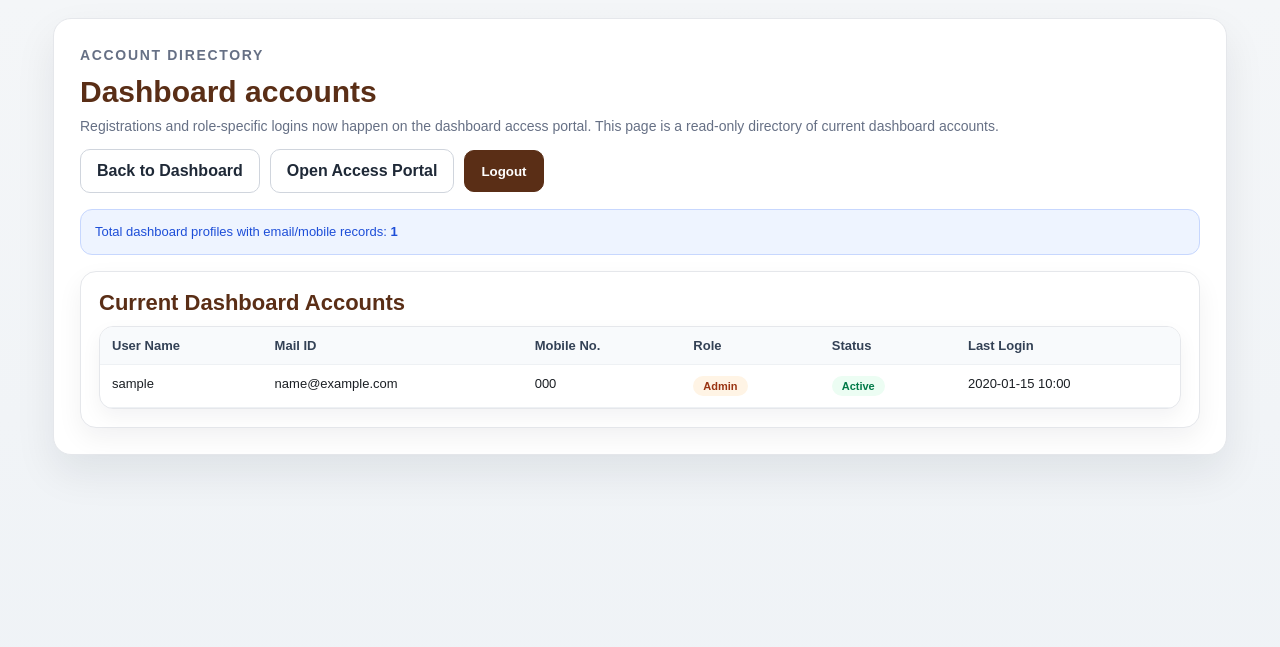
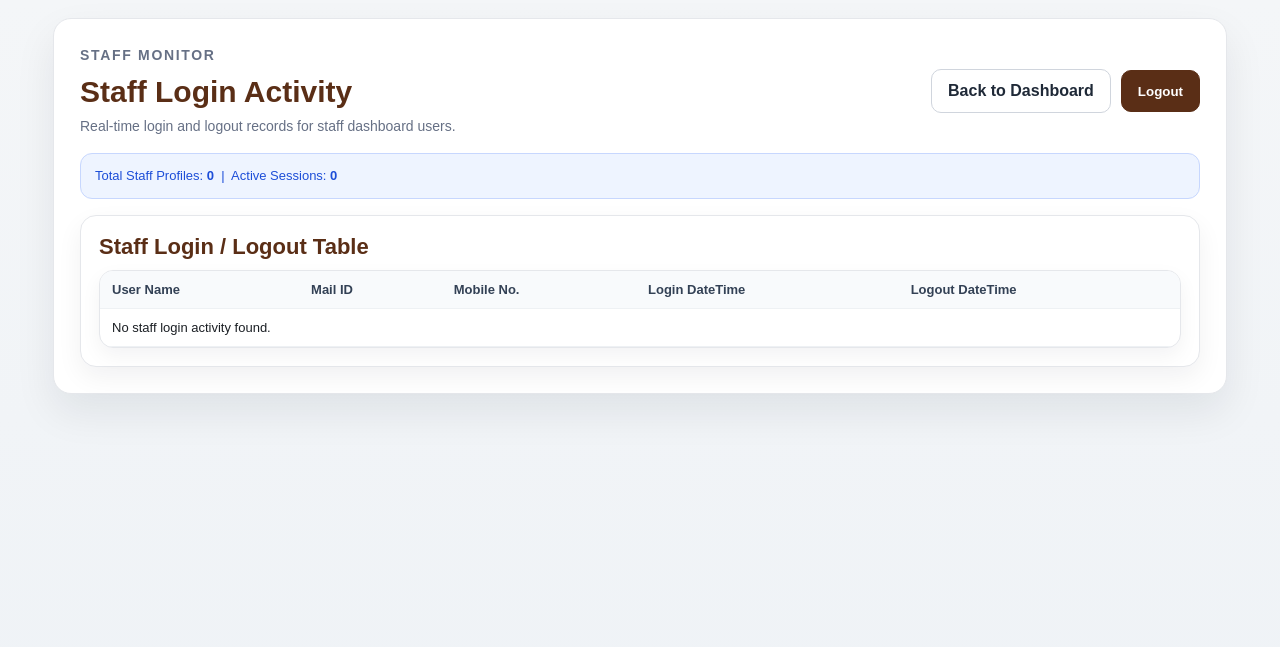
Before and after one commit to AnujMishra77000/suneil_cafe, a Django app: page /admin-dashboard/team/ in a window 1280 px wide. Shown: the top 647 px of the page. Run offline with Django 5.2, Linux system fonts and the light colour scheme; a user stored in the database is signed in; tables that the repository leaves empty hold one stand-in row (values such as "Sample post"); parts of the project's set-up code (start-up, migrations or seed data) failed here and were passed over.

Commit message:
New_60 commit

```diff
--- a/orders/auth_views.py
+++ b/orders/auth_views.py
@@ -1,6 +1,8 @@
 from django.contrib.auth import get_user_model, login, logout
+from django.db import IntegrityError
 from django.shortcuts import redirect, render
 from django.urls import reverse
+from django.utils import timezone
 from django.utils.decorators import method_decorator
 from django.utils.http import url_has_allowed_host_and_scheme
 from django.views import View
@@ -14,6 +16,7 @@ from .auth_forms import (
     StaffRegistrationForm,
 )
 from .models import DashboardAccountProfile
+from .models import DashboardLoginActivity
 
 
 User = get_user_model()
@@ -121,8 +124,54 @@ def _login_dashboard_user(request, user):
 
 
 
-def _role_label(user):
-    return "Admin" if user.is_superuser else "Staff"
+def _resolved_profile_contact(user):
+    profile = getattr(user, "dashboard_profile", None)
+    email = (getattr(profile, "email", "") or user.email or "").strip().lower()
+    mobile_number = (getattr(profile, "mobile_number", "") or "").strip()
+    return email, mobile_number
+
+
+def _request_ip_address(request):
+    forwarded_for = (request.META.get("HTTP_X_FORWARDED_FOR") or "").strip()
+    if forwarded_for:
+        return forwarded_for.split(",")[0].strip() or None
+    remote_addr = (request.META.get("REMOTE_ADDR") or "").strip()
+    return remote_addr or None
+
+
+def _track_staff_login_activity(request, user):
+    if not user.is_authenticated or not user.is_staff or user.is_superuser:
+        return
+    email, mobile_number = _resolved_profile_contact(user)
+    DashboardLoginActivity.objects.create(
+        user=user,
+        email=email,
+        mobile_number=mobile_number,
+        session_key=(request.session.session_key or "").strip(),
+        ip_address=_request_ip_address(request),
+    )
+
+
+def _track_staff_logout_activity(request, user):
+    if not user.is_authenticated or not user.is_staff or user.is_superuser:
+        return
+
+    session_key = (request.session.session_key or "").strip()
+    pending_rows = DashboardLoginActivity.objects.filter(
+        user=user,
+        logout_at__isnull=True,
+    )
+
+    row = None
+    if session_key:
+        row = pending_rows.filter(session_key=session_key).order_by("-login_at").first()
+    if row is None:
+        row = pending_rows.order_by("-login_at").first()
+    if row is None:
+        return
+
+    row.logout_at = timezone.now()
+    row.save(update_fields=["logout_at"])
 
 
 class DashboardAccessPortalView(View):
@@ -197,11 +246,17 @@ class DashboardAuthFormView(View):
 
         config = self._page_config()
         if config["mode"] == "register":
-            user = form.save()
+            try:
+                user = form.save()
+            except IntegrityError:
+                form.add_error(None, "Registration could not be completed. Please try again.")
+                context = self._context(request, form, status_code=400)
+                return render(request, self.template_name, context, status=400)
         else:
             user = form.get_user()
 
         _login_dashboard_user(request, user)
+        _track_staff_login_activity(request, user)
         return redirect(_safe_next_url(request, config["success_redirect"]))
 
 
@@ -231,10 +286,15 @@ class DashboardLoginView(View):
 
 class DashboardLogoutView(View):
     def post(self, request):
+        if request.user.is_authenticated:
+            _track_staff_logout_activity(request, request.user)
         logout(request)
         return redirect(reverse("dashboard-auth-portal"))
 
     def get(self, request):
+        if request.user.is_authenticated:
+            _track_staff_logout_activity(request, request.user)
+            logout(request)
         return redirect(reverse("dashboard-auth-portal"))
 
 
@@ -251,27 +311,19 @@ class AdminStaffManageView(View):
     template_name = "orders/admin_staff_manage.html"
 
     def get(self, request):
-        users = User.objects.filter(is_staff=True).select_related("dashboard_profile").order_by("-is_superuser", "username")
-        rows = []
-        for user in users:
-            profile = getattr(user, "dashboard_profile", None)
-            rows.append(
-                {
-                    "username": user.username,
-                    "role": _role_label(user),
-                    "email": getattr(profile, "email", user.email or "-"),
-                    "mobile_number": getattr(profile, "mobile_number", "-"),
-                    "is_active": user.is_active,
-                    "last_login": user.last_login,
-                }
-            )
+        rows = list(
+            DashboardLoginActivity.objects.select_related("user")
+            .filter(user__is_staff=True, user__is_superuser=False)
+            .order_by("-login_at")
+        )
+        active_count = sum(1 for row in rows if row.logout_at is None)
 
         return render(
             request,
             self.template_name,
             {
                 "rows": rows,
-                "login_url": reverse("dashboard-auth-portal"),
-                "profile_count": DashboardAccountProfile.objects.count(),
+                "profile_count": DashboardAccountProfile.objects.filter(user__is_staff=True, user__is_superuser=False).count(),
+                "active_count": active_count,
             },
         )
--- a/orders/models.py
+++ b/orders/models.py
@@ -250,3 +250,27 @@ class DashboardAccountProfile(models.Model):
 
     def __str__(self):
         return f"{self.user.username} ({self.email})"
+
+
+class DashboardLoginActivity(models.Model):
+    user = models.ForeignKey(
+        settings.AUTH_USER_MODEL,
+        on_delete=models.CASCADE,
+        related_name="dashboard_login_activities",
+    )
+    email = models.EmailField()
+    mobile_number = models.CharField(max_length=15, blank=True, default="")
+    session_key = models.CharField(max_length=64, blank=True, default="", db_index=True)
+    ip_address = models.GenericIPAddressField(blank=True, null=True)
+    login_at = models.DateTimeField(auto_now_add=True, db_index=True)
+    logout_at = models.DateTimeField(blank=True, null=True, db_index=True)
+
+    class Meta:
+        ordering = ["-login_at"]
+        indexes = [
+            models.Index(fields=["user", "login_at"]),
+            models.Index(fields=["logout_at", "login_at"]),
+        ]
+
+    def __str__(self):
+        return f"{self.user.username} @ {self.login_at:%Y-%m-%d %H:%M:%S}"
--- a/orders/static/orders/admin_dashboard.css
+++ b/orders/static/orders/admin_dashboard.css
@@ -273,6 +273,7 @@ body {
 .quick-link--ads { background: linear-gradient(145deg, #ffeacc 0%, #ffdfb0 100%); }
 .quick-link--pincode { background: linear-gradient(145deg, #e2f9f4 0%, #c8f1e7 100%); }
 .quick-link--contact { background: linear-gradient(145deg, #fff0d9 0%, #ffe5bc 100%); }
+.quick-link--activity { background: linear-gradient(145deg, #e8f2ff 0%, #d2e5ff 100%); }
 
 @media (max-width: 980px) {
     .dashboard-top {
--- a/orders/templates/orders/admin_staff_manage.html
+++ b/orders/templates/orders/admin_staff_manage.html
@@ -4,21 +4,20 @@
 <head>
     <meta charset="UTF-8" />
     <meta name="viewport" content="width=device-width, initial-scale=1.0" />
-    <title>Dashboard Accounts | Thathwamasi Admin</title>
-    <link rel="stylesheet" href="{% static 'orders/admin_auth.css' %}?v=20260301-auth3" />
+    <title>Staff Login Activity | Thathwamasi Admin</title>
+    <link rel="stylesheet" href="{% static 'orders/admin_auth.css' %}?v=20260305-auth7" />
 </head>
 <body>
     <main class="auth-shell auth-shell--wide" style="padding-top:18px;padding-bottom:18px;">
         <section class="auth-card auth-card--wide">
             <div class="toolbar">
                 <div class="auth-top" style="margin-bottom:0;">
-                    <p class="auth-eyebrow">Account Directory</p>
-                    <h1>Dashboard accounts</h1>
-                    <p>Registrations and role-specific logins now happen on the dashboard access portal. This page is a read-only directory of current dashboard accounts.</p>
+                    <p class="auth-eyebrow">Staff Monitor</p>
+                    <h1>Staff Login Activity</h1>
+                    <p>Real-time login and logout records for staff dashboard users.</p>
                 </div>
                 <div class="toolbar-actions">
                     <a class="btn" href="/admin-dashboard/">Back to Dashboard</a>
-                    <a class="btn" href="{{ login_url }}">Open Access Portal</a>
                     <form method="post" action="{% url 'dashboard-auth-logout' %}" class="inline-form">
                         {% csrf_token %}
                         <button type="submit" class="btn btn-primary">Logout</button>
@@ -26,10 +25,14 @@
                 </div>
             </div>
 
-            <div class="banner banner-info" style="margin-bottom:16px;">Total dashboard profiles with email/mobile records: <strong>{{ profile_count }}</strong></div>
+            <div class="banner banner-info" style="margin-bottom:16px;">
+                Total Staff Profiles: <strong>{{ profile_count }}</strong>
+                &nbsp;|&nbsp;
+                Active Sessions: <strong>{{ active_count }}</strong>
+            </div>
 
             <div class="card">
-                <h2>Current Dashboard Accounts</h2>
+                <h2>Staff Login / Logout Table</h2>
                 <div class="table-wrap">
                     <table>
                         <thead>
@@ -37,35 +40,27 @@
                                 <th>User Name</th>
                                 <th>Mail ID</th>
                                 <th>Mobile No.</th>
-                                <th>Role</th>
-                                <th>Status</th>
-                                <th>Last Login</th>
+                                <th>Login DateTime</th>
+                                <th>Logout DateTime</th>
                             </tr>
                         </thead>
                         <tbody>
                             {% for row in rows %}
                             <tr>
-                                <td>{{ row.username }}</td>
+                                <td>{{ row.user.username }}</td>
                                 <td>{{ row.email }}</td>
-                                <td>{{ row.mobile_number }}</td>
+                                <td>{{ row.mobile_number|default:"-" }}</td>
+                                <td>{{ row.login_at|date:"Y-m-d H:i:s" }}</td>
                                 <td>
-                                    {% if row.role == 'Admin' %}
-                                    <span class="role-pill role-admin">Admin</span>
+                                    {% if row.logout_at %}
+                                    {{ row.logout_at|date:"Y-m-d H:i:s" }}
                                     {% else %}
-                                    <span class="role-pill role-staff">Staff</span>
+                                    <span class="state-pill state-active">Active</span>
                                     {% endif %}
                                 </td>
-                                <td>
-                                    {% if row.is_active %}
-                                    <span class="state-pill state-active">Active</span>
-                                    {% else %}
-                                    <span class="state-pill state-inactive">Inactive</span>
-                                    {% endif %}
-                                </td>
-                                <td>{% if row.last_login %}{{ row.last_login|date:"Y-m-d H:i" }}{% else %}-{% endif %}</td>
                             </tr>
                             {% empty %}
-                            <tr><td colspan="6">No dashboard users found.</td></tr>
+                            <tr><td colspan="5">No staff login activity found.</td></tr>
                             {% endfor %}
                         </tbody>
                     </table>
--- a/products/templates/products/order_details.html
+++ b/products/templates/products/order_details.html
@@ -21,7 +21,7 @@
     </script>
     <link rel="stylesheet" href="{% static 'products/page_fx.css' %}?v=20260305-fx3" />
     <script defer src="{% static 'products/page_fx.js' %}?v=20260305-fx3"></script>
-    <link rel="stylesheet" href="{% static 'products/order_details.css' %}?v=20260304-orderdetails4" />
+    <link rel="stylesheet" href="{% static 'products/order_details.css' %}?v=20260305-orderdetails5" />
     <link rel="stylesheet" href="{% static 'products/brand.css' %}?v=20260304-brand17" />
     <link rel="stylesheet" href="{% static 'notifications/notification_bell.css' %}?v=20260302-bell15" />
 </head>
```
Also changed, not shown: orders/auth_forms.py (+8 -6 lines), orders/templates/orders/admin_dashboard.html (+9 -1 lines), products/static/products/order_details.css (+10 -5 lines), orders/migrations/0013_dashboardloginactivity.py (added).
